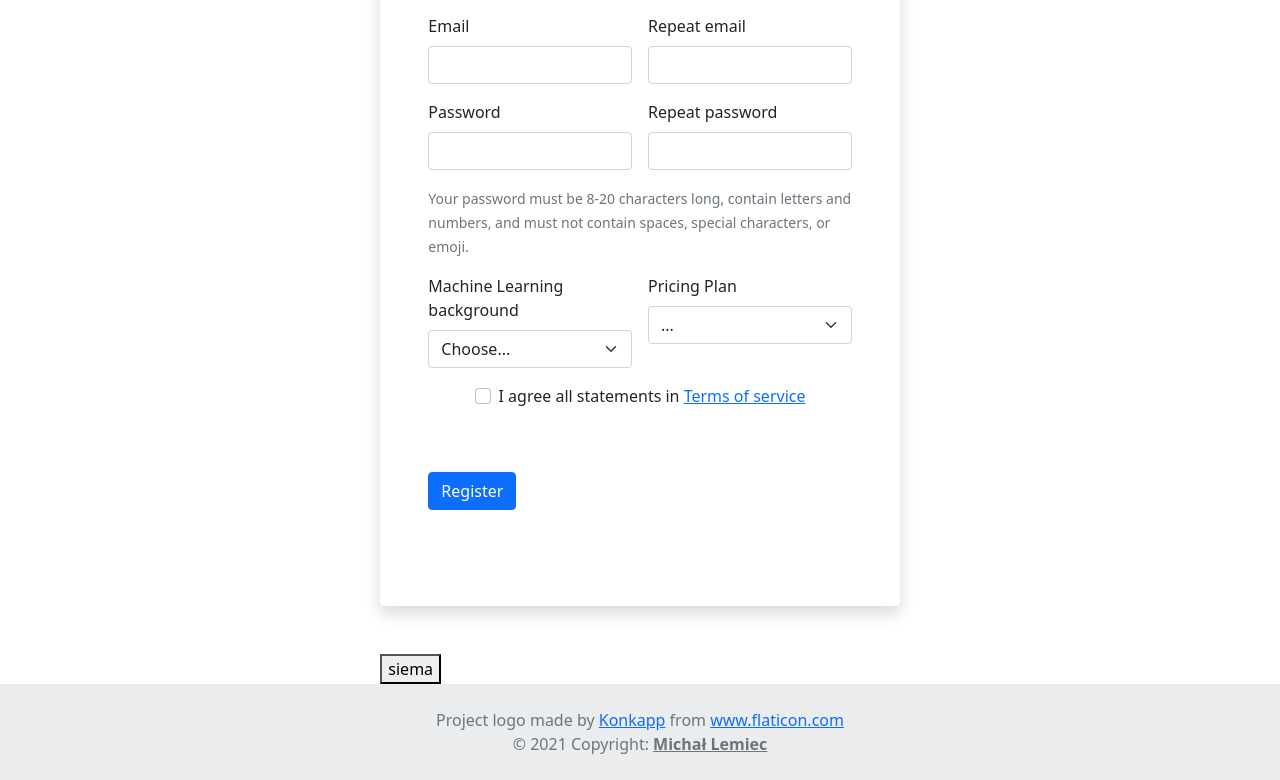
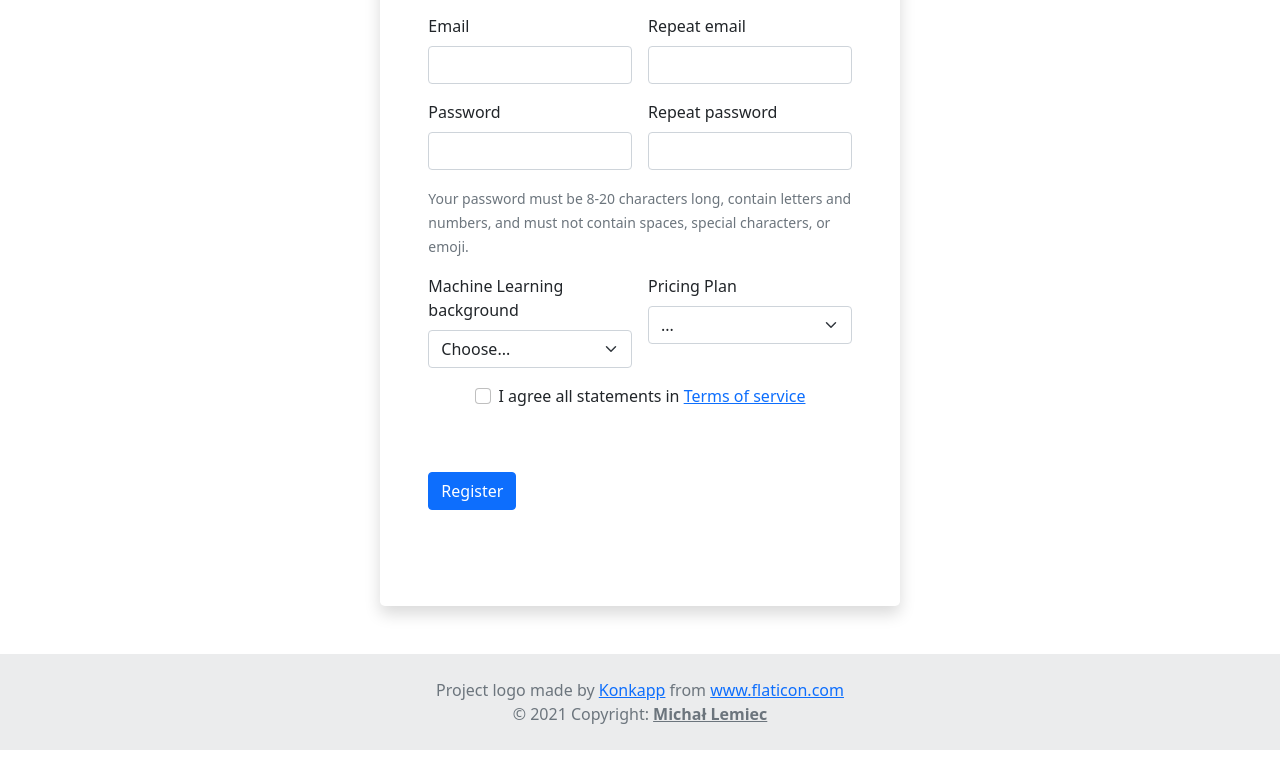
Before and after one commit to malkarol/mat_project, a Vue app in the folder frontend/: page /register in a window 1280 px wide. Shown: the part 292-1072 px from the top of the page. After the commit the page ends 1042 px from the top, so only its background shows below. Built offline with nearby package versions, Linux system fonts and the light colour scheme.

Commit message:
Refactor register

```diff
--- a/frontend/src/views/Register.vue
+++ b/frontend/src/views/Register.vue
@@ -144,7 +144,6 @@
 
       </div>
     </div>
-<button @click="toggleModalAlert" type="button"> siema </button>
   </div>
 
 </template>
```
